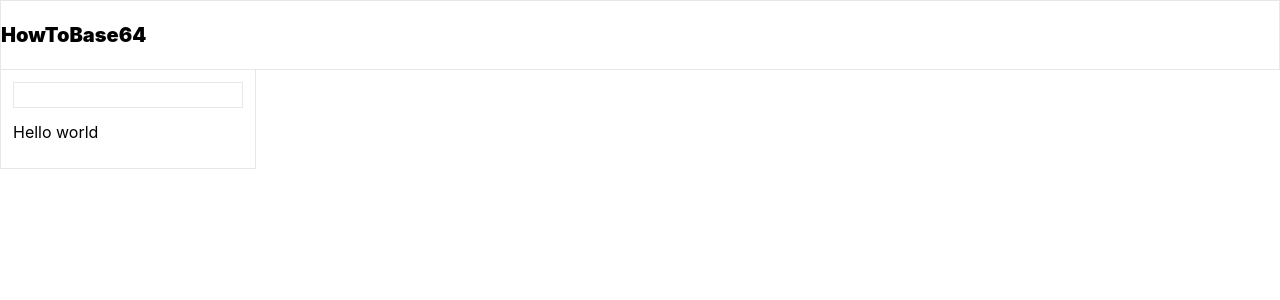
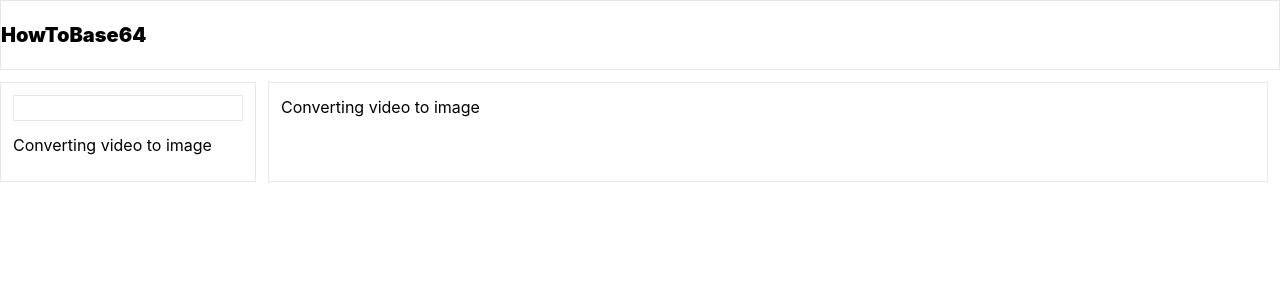
Before and after one commit to 13angs/how-to-base64, a React (Create React App) app: page /converting-video-to-image in a window 1280 px wide. Shown: the top 300 px of the page. Built offline with nearby package versions, Linux system fonts and the light colour scheme.

Commit message:
add react-router-dom

```diff
--- a/package.json
+++ b/package.json
@@ -8,6 +8,7 @@
     "@testing-library/user-event": "^13.5.0",
     "react": "^18.2.0",
     "react-dom": "^18.2.0",
+    "react-router-dom": "^6.9.0",
     "react-scripts": "5.0.1",
     "web-vitals": "^2.1.4"
   },
--- a/src/App.js
+++ b/src/App.js
@@ -1,3 +1,4 @@
+import {Outlet} from 'react-router-dom';
 import('./index.css');
 
 function App() {
@@ -5,23 +6,31 @@ function App() {
     <div>
       <div className='border'>
         <nav className='container mx-auto py-5'>
-          <h1 className='text-xl font-black'>HowToBase64</h1>
+          <h1 className='text-xl font-black'>
+            <a href='/'>
+              HowToBase64
+            </a>
+          </h1>
         </nav>
       </div>
       <div className='container mx-auto'>
         <div className='flex'>
           {/* drawer */}
-          <div className='flex-initial w-64 border-x border-b h-full px-3 py-3'>
+          <div className='flex-initial w-64 border border-b h-full mt-3 px-3 py-3'>
             <div>
               <input className='w-full border'></input>
             </div>
             <div className='w-full py-3'>
-              <button>Hello world</button>
+              <ul>
+                <li>
+                  <a href='/converting-video-to-image'>Converting video to image</a>
+                </li>
+              </ul>
             </div>
           </div>
           {/* content */}
-          <div className='flex-1'>
-
+          <div className='flex-1 border border-b mt-3 mx-3 py-3 px-3'>
+            <Outlet/>
           </div>
         </div>
       </div>
--- a/src/index.js
+++ b/src/index.js
@@ -2,12 +2,26 @@ import React from 'react';
 import ReactDOM from 'react-dom/client';
 import './index.css';
 import App from './App';
+import VideoToImg from './pages/video-to-img/video-to-img';
 import reportWebVitals from './reportWebVitals';
+import {createBrowserRouter, RouterProvider} from 'react-router-dom';
 
 const root = ReactDOM.createRoot(document.getElementById('root'));
+const router = createBrowserRouter([
+  {
+    path: '/',
+    element: <App/>,
+    children: [
+      {
+        path: 'converting-video-to-image',
+        element: <VideoToImg/>
+      }
+    ]
+  }
+])
 root.render(
   <React.StrictMode>
-    <App />
+    <RouterProvider router={router} />
   </React.StrictMode>
 );
 
--- /dev/null
+++ b/src/pages/video-to-img/video-to-img.js
@@ -0,0 +1,9 @@
+export default function VideoToImg(){
+    return (
+        <div>
+            <h2>
+                Converting video to image
+            </h2>
+        </div>
+    )
+}
```
Also changed, not shown: 1 other file (tests, documents, lock files or other folders).
